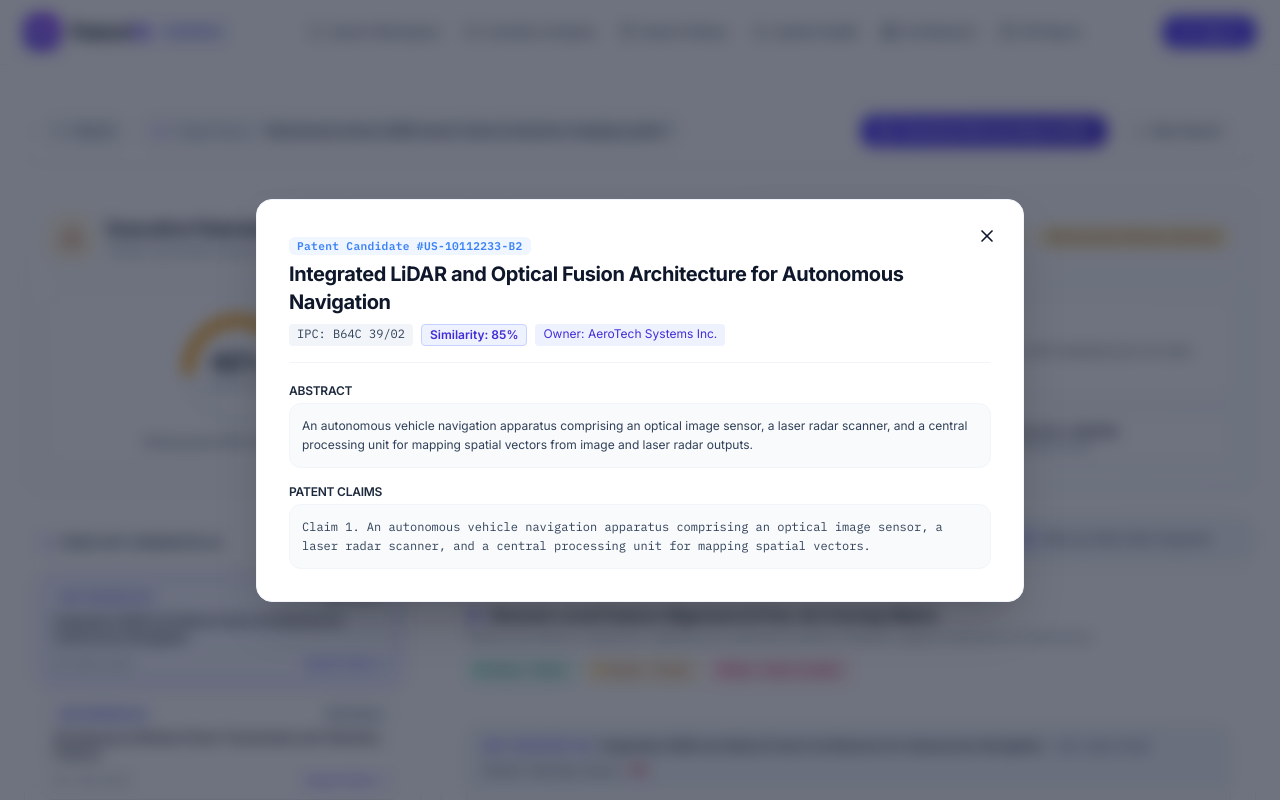
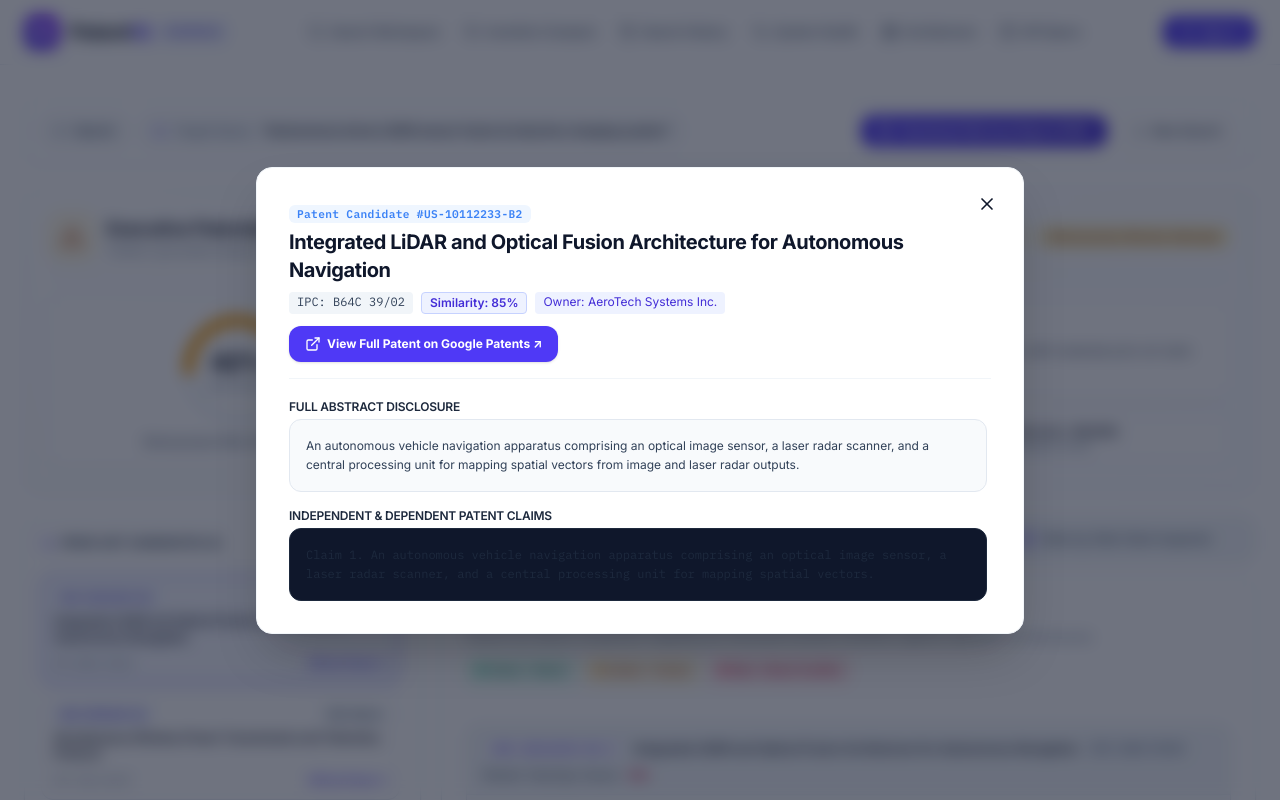
Before and after one commit to rithishcodespace/PatentIQ, a React (Vite) app in the folder apps/client/: page /results in a window 1280 px wide. Both pictures are taken after a click on the element 220 px from the left and 629 px from the top of the page. Shown: the top 800 px of the page. Built offline with nearby package versions, Linux system fonts and the light colour scheme; no server answers.

Commit message:
feat(ui): add direct Google Patents redirection links and expand full claim inspector

```diff
--- a/apps/client/src/components/results/FeatureAlignmentMatrix.tsx
+++ b/apps/client/src/components/results/FeatureAlignmentMatrix.tsx
@@ -1,5 +1,5 @@
 import React from 'react';
-import { FileText, CheckCircle2, AlertTriangle, XCircle, Search, Quote } from 'lucide-react';
+import { FileText, CheckCircle2, AlertTriangle, XCircle, Search, ExternalLink, Quote } from 'lucide-react';
 
 export interface FeatureOverlapItem {
   featureId: string;
@@ -20,6 +20,13 @@ export interface PatentNoveltyMatrixItem {
   featureOverlaps: FeatureOverlapItem[];
 }
 
+const getGooglePatentsUrl = (id: string | number): string => {
+  if (!id) return 'https://patents.google.com';
+  const cleanId = String(id).replace(/[^a-zA-Z0-9]/g, '');
+  const formattedId = /^[a-zA-Z]{2}/.test(cleanId) ? cleanId : `US${cleanId}`;
+  return `https://patents.google.com/patent/${formattedId}/en`;
+};
+
 interface FeatureAlignmentMatrixProps {
   matrix?: PatentNoveltyMatrixItem[];
   onSelectPatent?: (patentId: string) => void;
@@ -27,7 +34,7 @@ interface FeatureAlignmentMatrixProps {
 
 export const FeatureAlignmentMatrix: React.FC<FeatureAlignmentMatrixProps> = ({
   matrix = [],
-  onSelectPatent,
+  onSelectPatent: _onSelectPatent,
 }) => {
   if (!matrix || matrix.length === 0) {
     return (
@@ -101,13 +108,16 @@ export const FeatureAlignmentMatrix: React.FC<FeatureAlignmentMatrixProps> = ({
             {/* Patent Bar */}
             <div className="flex flex-wrap items-center justify-between gap-2 bg-slate-100/80 px-4 py-3 border-b border-slate-200/80 text-xs">
               <div className="flex items-center gap-2">
-                <button
-                  onClick={() => onSelectPatent?.(patentItem.patentId)}
-                  className="font-mono font-bold text-indigo-600 hover:underline hover:text-indigo-800"
+                <a
+                  href={getGooglePatentsUrl(patentItem.patentId)}
+                  target="_blank"
+                  rel="noopener noreferrer"
+                  className="font-mono font-bold text-indigo-600 hover:underline hover:text-indigo-800 flex items-center gap-1 bg-white px-2 py-0.5 rounded border border-indigo-200 shadow-2xs"
                 >
                   #{patentItem.patentId}
-                </button>
-                <span className="font-semibold text-slate-900 truncate max-w-lg">
+                  <ExternalLink className="h-3 w-3 text-indigo-600" />
+                </a>
+                <span className="font-semibold text-slate-900 truncate max-w-md">
                   {patentItem.title}
                 </span>
                 {patentItem.ipc && (
--- a/apps/client/src/pages/Results.tsx
+++ b/apps/client/src/pages/Results.tsx
@@ -6,7 +6,15 @@ import {
   FileText,
   Columns,
   Wrench,
+  ExternalLink,
 } from 'lucide-react';
+
+const getGooglePatentsUrl = (id: string | number): string => {
+  if (!id) return 'https://patents.google.com';
+  const cleanId = String(id).replace(/[^a-zA-Z0-9]/g, '');
+  const formattedId = /^[a-zA-Z]{2}/.test(cleanId) ? cleanId : `US${cleanId}`;
+  return `https://patents.google.com/patent/${formattedId}/en`;
+};
 
 import ExecutiveRiskCard from '../components/results/ExecutiveRiskCard';
 import FeatureAlignmentMatrix from '../components/results/FeatureAlignmentMatrix';
@@ -353,9 +361,15 @@ const Results = () => {
 
                     <div className="flex items-center justify-between text-[10px] text-slate-500 pt-1 border-t border-slate-100">
                       <span>IPC: {patent.ipc || 'G06F'}</span>
-                      <span className="text-indigo-600 font-semibold hover:underline">
-                        Inspect Claims →
-                      </span>
+                      <a
+                        href={getGooglePatentsUrl(patent.patentId || patent.id)}
+                        target="_blank"
+                        rel="noopener noreferrer"
+                        onClick={(e) => e.stopPropagation()}
+                        className="text-indigo-600 font-bold hover:underline inline-flex items-center gap-0.5"
+                      >
+                        Official Patent ↗
+                      </a>
                     </div>
                   </div>
                 );
@@ -452,7 +466,8 @@ const Results = () => {
       <Modal isOpen={selectedPatent !== null} onClose={() => setSelectedPatent(null)}>
         {selectedPatent && (
           <div className="space-y-5 font-body">
-            <div className="border-b border-slate-100 pb-4">
+            <div className="flex flex-wrap items-start justify-between gap-3 border-b border-slate-100 pb-4">
+              <div>
                 <span className="code-chip bg-indigo-50 text-indigo-700 text-[10px]">
                   Patent Candidate #{selectedPatent.patentId || selectedPatent.id}
                 </span>
@@ -476,23 +491,34 @@ const Results = () => {
                 </div>
               </div>
 
-            <div className="space-y-4 text-xs font-body">
+              <a
+                href={getGooglePatentsUrl(selectedPatent.patentId || selectedPatent.id)}
+                target="_blank"
+                rel="noopener noreferrer"
+                className="inline-flex items-center gap-1.5 rounded-xl bg-indigo-600 px-4 py-2.5 font-body text-xs font-bold text-white hover:bg-indigo-500 transition shadow-sm shrink-0"
+              >
+                <ExternalLink className="h-4 w-4" />
+                View Full Patent on Google Patents ↗
+              </a>
+            </div>
+
+            <div className="space-y-4 text-xs font-body max-h-[60vh] overflow-y-auto pr-1">
               <div>
                 <h4 className="font-semibold text-slate-800 uppercase tracking-wider mb-1">
-                  Abstract
+                  Full Abstract Disclosure
                 </h4>
-                <p className="text-slate-700 leading-relaxed bg-slate-50 p-3 rounded-xl border border-slate-100">
-                  {selectedPatent.abstract || selectedPatent.summary || selectedPatent.description || 'An apparatus and method for prior-art technical evaluation.'}
+                <p className="text-slate-700 leading-relaxed bg-slate-50 p-4 rounded-xl border border-slate-200 text-xs">
+                  {selectedPatent.abstract || selectedPatent.summary || selectedPatent.description || 'An apparatus and method for prior-art technical evaluation and vector novelty matching.'}
                 </p>
               </div>
 
               <div>
                 <h4 className="font-semibold text-slate-800 uppercase tracking-wider mb-1">
-                  Patent Claims
+                  Independent & Dependent Patent Claims
                 </h4>
-                <p className="text-slate-700 font-mono leading-relaxed bg-slate-50 p-3 rounded-xl border border-slate-100">
+                <div className="text-slate-800 font-mono leading-relaxed bg-slate-900 text-slate-100 p-4 rounded-xl border border-slate-800 text-xs whitespace-pre-wrap">
                   {selectedPatent.claims || selectedPatent.claimText || selectedPatent.text || '1. An autonomous vehicle navigation apparatus comprising an optical image sensor, a laser radar scanner, and a central processing unit for mapping spatial vectors.'}
-                </p>
+                </div>
               </div>
             </div>
           </div>
```
Lines whose indentation alone changed are shown as unchanged.
